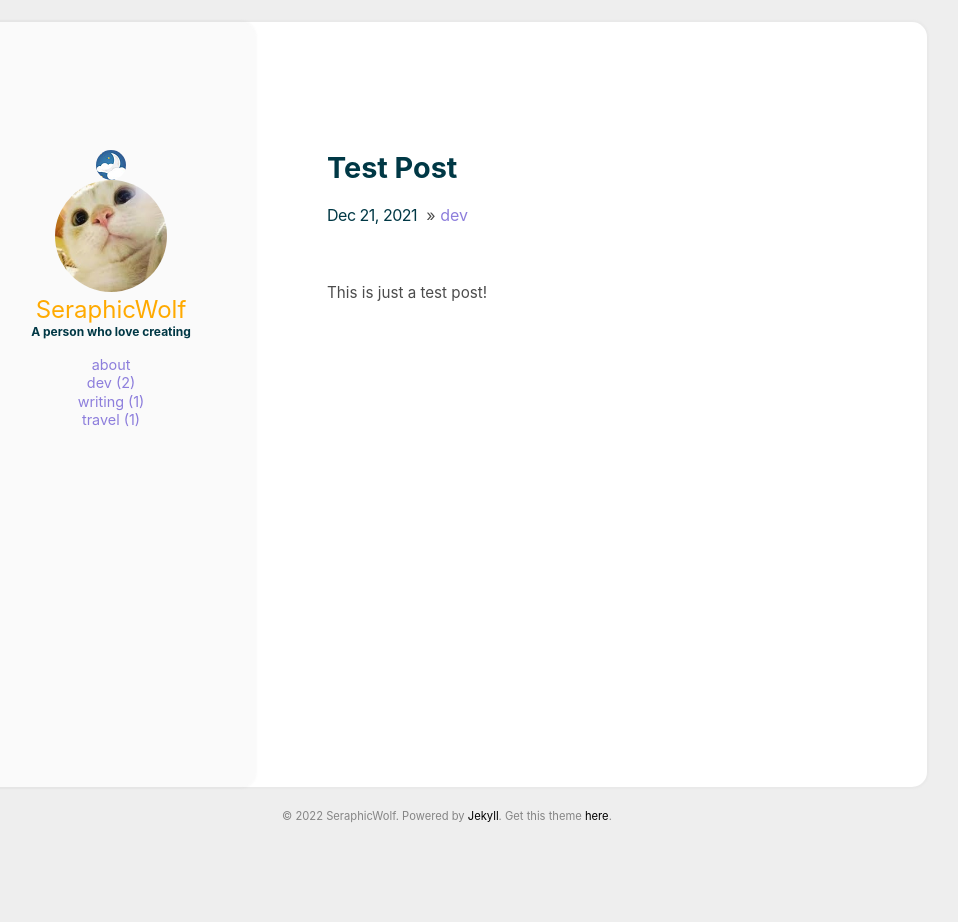
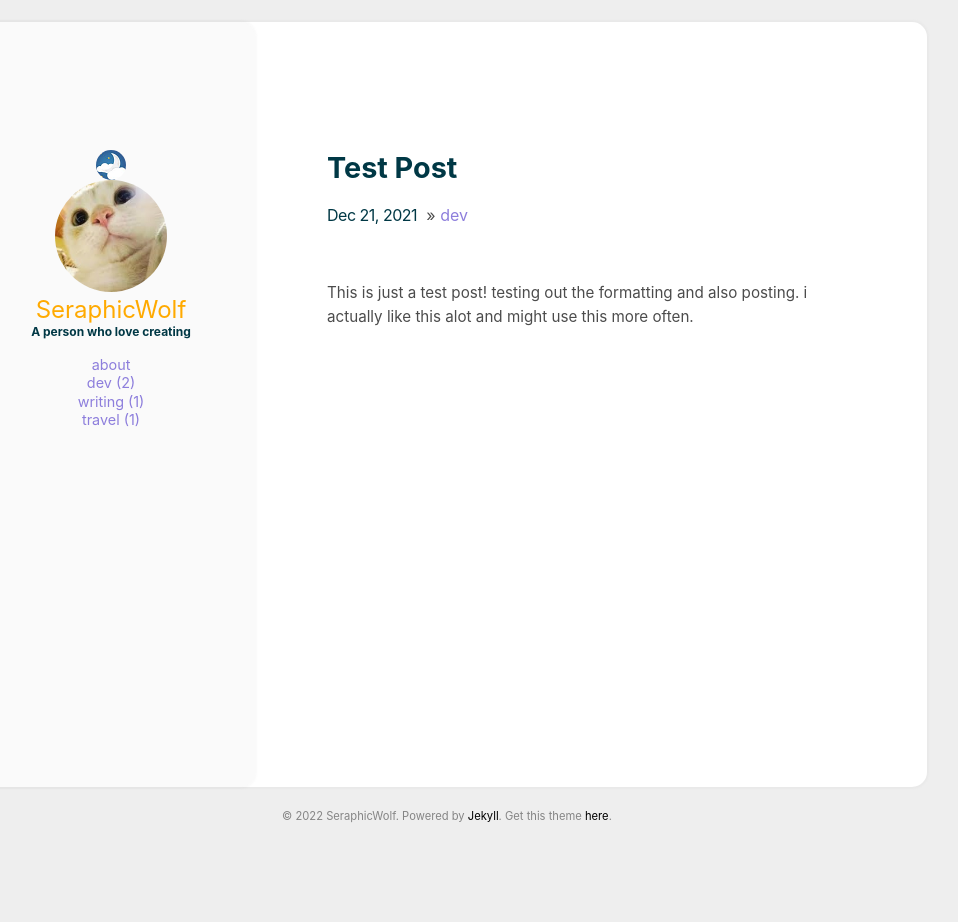
Before and after one commit to SeraphicWolf/SeraphicWolf.github.io, a Jekyll site: the page built from _posts/2021-12-21-test.md, in a window 1280 px wide. Shown: the whole page, without its empty margins (193-1151 px from the left). Built offline with Jekyll 4.4.1, drawn with Linux system fonts in a browser that asks for light colours.

Commit message:
post update

```diff
--- a/_posts/2021-12-21-test.md
+++ b/_posts/2021-12-21-test.md
@@ -5,3 +5,5 @@ comments: true
 ---
 
 This is just a test post!
+testing out the formatting and also posting.
+i actually like this alot and might use this more often.
```
